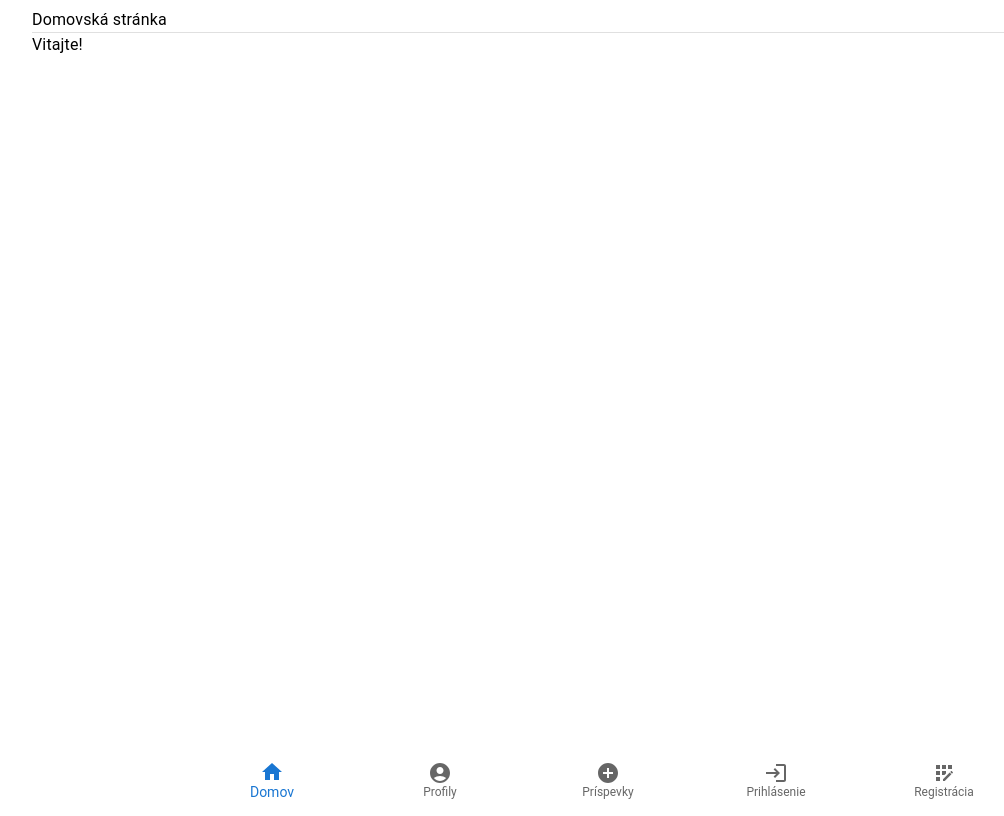
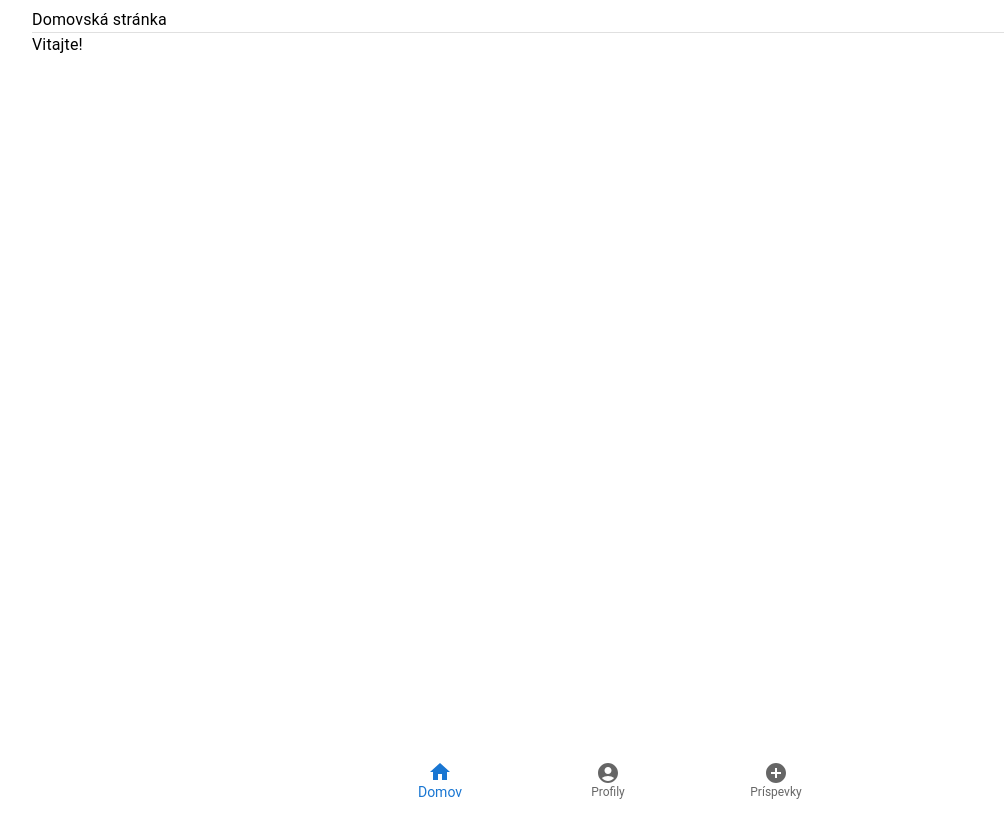
Before and after one commit to sille-zoska/ZoskaGram-2h, a Next.js app: page / in a window 1280 px wide. Shown: the whole page, without its empty margins (32-1036 px from the left). Built offline with nearby package versions, Linux system fonts and the light colour scheme.

Commit message:
NavBar updated, auth items dropped

```diff
--- a/package.json
+++ b/package.json
@@ -12,8 +12,8 @@
     "@emotion/react": "^11.13.3",
     "@emotion/styled": "^11.13.0",
     "@fontsource/roboto": "^5.1.0",
-    "@mui/icons-material": "^6.1.2",
-    "@mui/material": "^6.1.2",
+    "@mui/icons-material": "^6.1.4",
+    "@mui/material": "^6.1.4",
     "next": "14.2.11",
     "react": "^18",
     "react-dom": "^18"
--- a/src/app/layout.tsx
+++ b/src/app/layout.tsx
@@ -5,7 +5,7 @@ import Navbar from "../components/NavBar";
 
 export const metadata: Metadata = {
   title: "SnapZoška",
-  description: "Created by students of SPŠE Zochova 9, Bratislava",
+  description: "Vytvorené študentami SPŠE Zochova 9, Bratislava",
 };
 
 export default function RootLayout({
--- a/src/components/NavBar.tsx
+++ b/src/components/NavBar.tsx
@@ -31,8 +31,6 @@ export default function Navbar() {
         <BottomNavigationAction label="Domov" value="/" icon={<HomeIcon />} />
         <BottomNavigationAction label="Profily" value="/profil" icon={<AccountCircleIcon />} />
         <BottomNavigationAction label="Príspevky" value="/prispevok" icon={<AddCircleIcon />} />
-        <BottomNavigationAction label="Prihlásenie" value="/auth/prihlasenie" icon={<LoginIcon />} />
-        <BottomNavigationAction label="Registrácia" value="/auth/registracia" icon={<AppRegistrationIcon />} />
       </BottomNavigation>
     </Box>
   );
```
Also changed, not shown: 1 other file (tests, documents, lock files or other folders).
